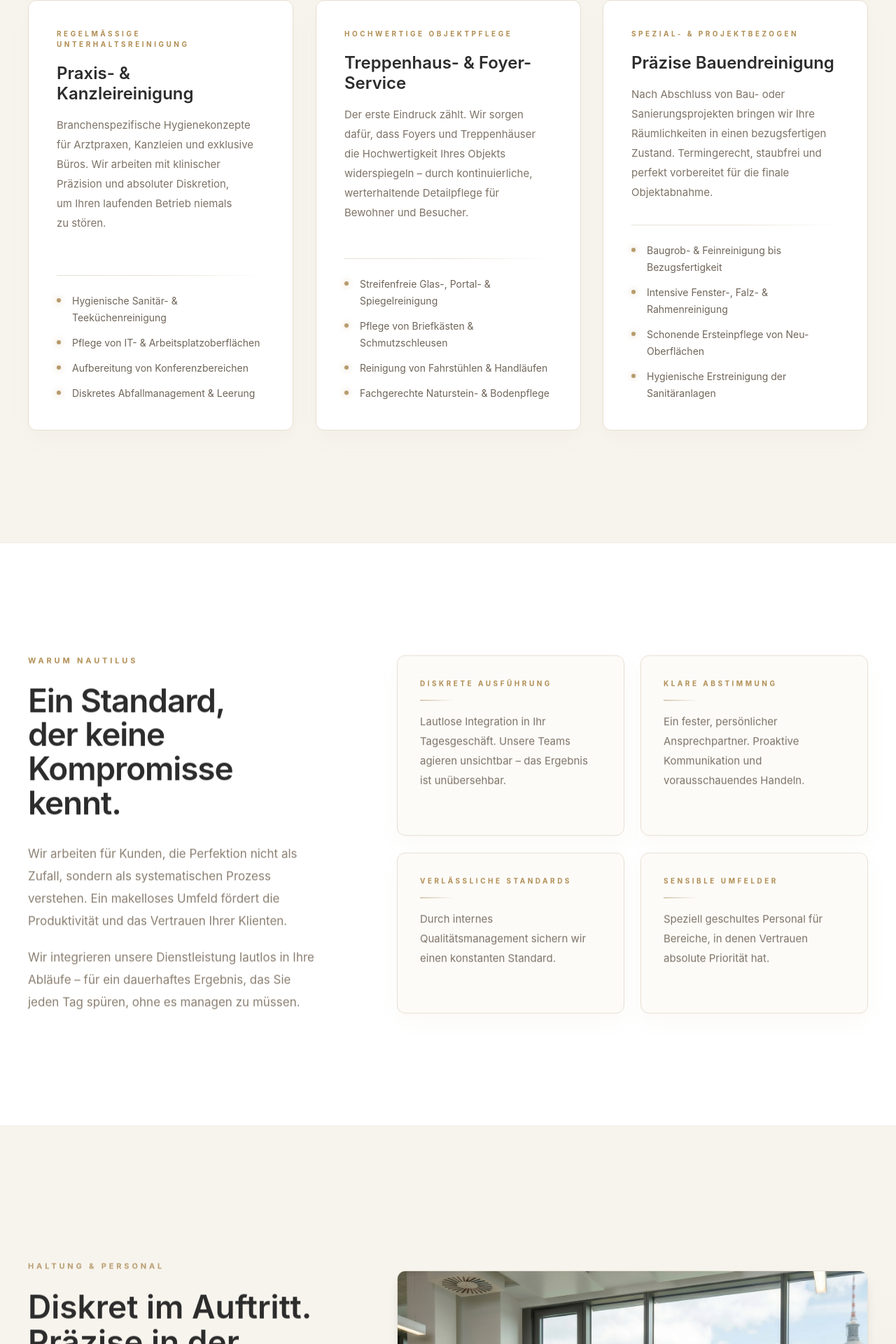
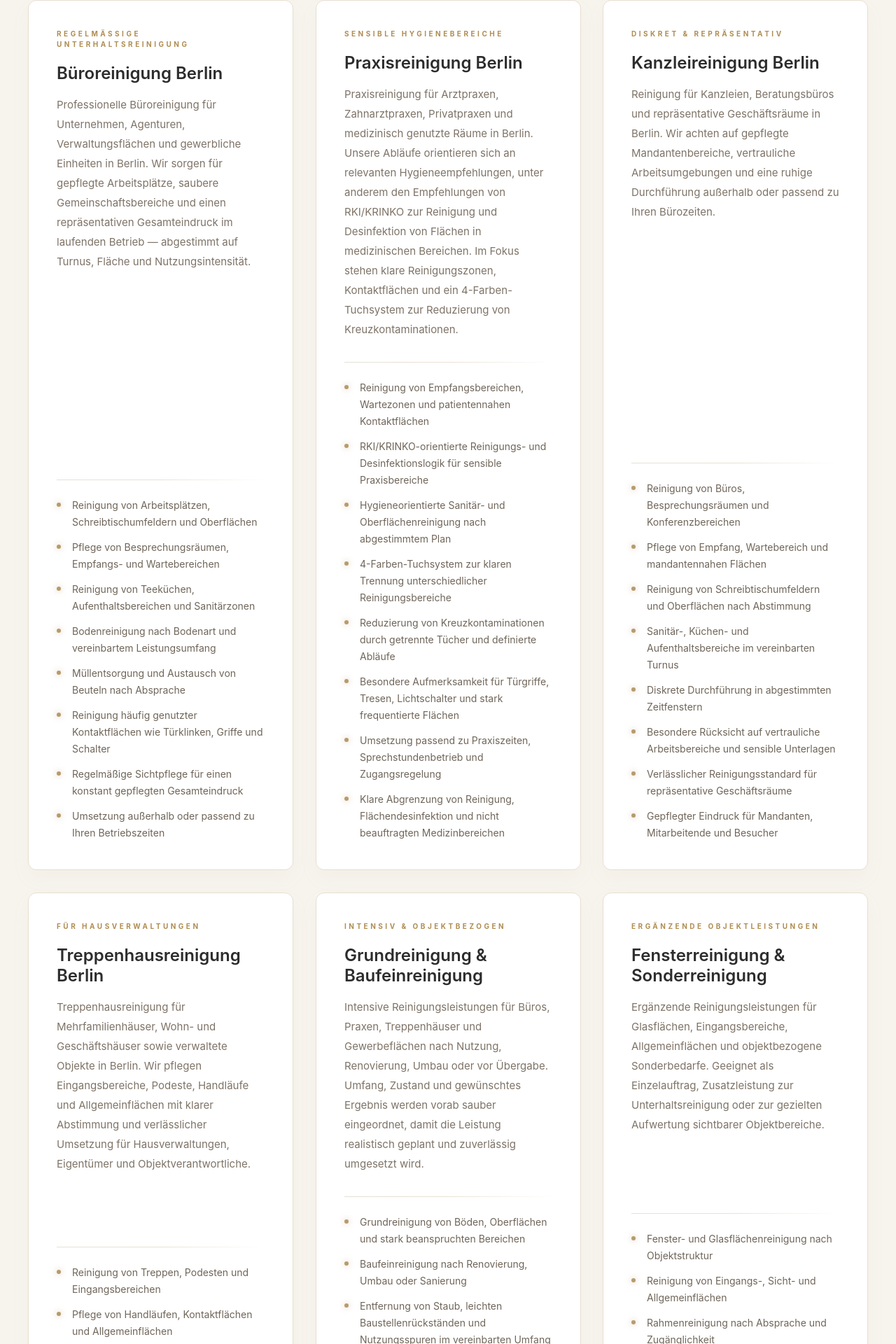
Before and after one commit to sticky030/nautilus-facility-cleaning, a React (Vite) app: page / in a window 1280 px wide. Shown: the part 1383-3303 px from the top of the page at 70% size. Built offline with nearby package versions, Linux system fonts and the light colour scheme.

Commit message:
Fix: replace services array with six SEO service cards

```diff
--- a/src/App.tsx
+++ b/src/App.tsx
@@ -12,36 +12,99 @@
 
 const services = [
   {
+    id: 'bueroreinigung',
     eyebrow: 'Regelmäßige Unterhaltsreinigung',
-    title: 'Praxis- & Kanzleireinigung',
-    text: 'Branchenspezifische Hygienekonzepte für Arztpraxen, Kanzleien und exklusive Büros. Wir arbeiten mit klinischer Präzision und absoluter Diskretion, um Ihren laufenden Betrieb niemals zu stören.',
+    title: 'Büroreinigung Berlin',
+    text: 'Professionelle Büroreinigung für Unternehmen, Agenturen, Verwaltungsflächen und gewerbliche Einheiten in Berlin. Wir sorgen für gepflegte Arbeitsplätze, saubere Gemeinschaftsbereiche und einen repräsentativen Gesamteindruck im laufenden Betrieb — abgestimmt auf Turnus, Fläche und Nutzungsintensität.',
     bullets: [
-      'Hygienische Sanitär- & Teeküchenreinigung',
-      'Pflege von IT- & Arbeitsplatzoberflächen',
-      'Aufbereitung von Konferenzbereichen',
-      'Diskretes Abfallmanagement & Leerung'
+      'Reinigung von Arbeitsplätzen, Schreibtischumfeldern und Oberflächen',
+      'Pflege von Besprechungsräumen, Empfangs- und Wartebereichen',
+      'Reinigung von Teeküchen, Aufenthaltsbereichen und Sanitärzonen',
+      'Bodenreinigung nach Bodenart und vereinbartem Leistungsumfang',
+      'Müllentsorgung und Austausch von Beuteln nach Absprache',
+      'Reinigung häufig genutzter Kontaktflächen wie Türklinken, Griffe und Schalter',
+      'Regelmäßige Sichtpflege für einen konstant gepflegten Gesamteindruck',
+      'Umsetzung außerhalb oder passend zu Ihren Betriebszeiten'
     ],
   },
   {
-    eyebrow: 'Hochwertige Objektpflege',
-    title: 'Treppenhaus- & Foyer-Service',
-    text: 'Der erste Eindruck zählt. Wir sorgen dafür, dass Foyers und Treppenhäuser die Hochwertigkeit Ihres Objekts widerspiegeln – durch kontinuierliche, werterhaltende Detailpflege für Bewohner und Besucher.',
+    id: 'praxisreinigung',
+    eyebrow: 'Sensible Hygienebereiche',
+    title: 'Praxisreinigung Berlin',
+    text: 'Praxisreinigung für Arztpraxen, Zahnarztpraxen, Privatpraxen und medizinisch genutzte Räume in Berlin. Unsere Abläufe orientieren sich an relevanten Hygieneempfehlungen, unter anderem den Empfehlungen von RKI/KRINKO zur Reinigung und Desinfektion von Flächen in medizinischen Bereichen. Im Fokus stehen klare Reinigungszonen, Kontaktflächen und ein 4-Farben-Tuchsystem zur Reduzierung von Kreuzkontaminationen.',
     bullets: [
-      'Streifenfreie Glas-, Portal- & Spiegelreinigung',
-      'Pflege von Briefkästen & Schmutzschleusen',
-      'Reinigung von Fahrstühlen & Handläufen',
-      'Fachgerechte Naturstein- & Bodenpflege'
+      'Reinigung von Empfangsbereichen, Wartezonen und patientennahen Kontaktflächen',
+      'RKI/KRINKO-orientierte Reinigungs- und Desinfektionslogik für sensible Praxisbereiche',
+      'Hygieneorientierte Sanitär- und Oberflächenreinigung nach abgestimmtem Plan',
+      '4-Farben-Tuchsystem zur klaren Trennung unterschiedlicher Reinigungsbereiche',
+      'Reduzierung von Kreuzkontaminationen durch getrennte Tücher und definierte Abläufe',
+      'Besondere Aufmerksamkeit für Türgriffe, Tresen, Lichtschalter und stark frequentierte Flächen',
+      'Umsetzung passend zu Praxiszeiten, Sprechstundenbetrieb und Zugangsregelung',
+      'Klare Abgrenzung von Reinigung, Flächendesinfektion und nicht beauftragten Medizinbereichen'
     ],
   },
   {
-    eyebrow: 'Spezial- & Projektbezogen',
-    title: 'Präzise Bauendreinigung',
-    text: 'Nach Abschluss von Bau- oder Sanierungsprojekten bringen wir Ihre Räumlichkeiten in einen bezugsfertigen Zustand. Termingerecht, staubfrei und perfekt vorbereitet für die finale Objektabnahme.',
+    id: 'kanzleireinigung',
+    eyebrow: 'Diskret & repräsentativ',
+    title: 'Kanzleireinigung Berlin',
+    text: 'Reinigung für Kanzleien, Beratungsbüros und repräsentative Geschäftsräume in Berlin. Wir achten auf gepflegte Mandantenbereiche, vertrauliche Arbeitsumgebungen und eine ruhige Durchführung außerhalb oder passend zu Ihren Bürozeiten.',
     bullets: [
-      'Baugrob- & Feinreinigung bis Bezugsfertigkeit',
-      'Intensive Fenster-, Falz- & Rahmenreinigung',
-      'Schonende Ersteinpflege von Neu-Oberflächen',
-      'Hygienische Erstreinigung der Sanitäranlagen'
+      'Reinigung von Büros, Besprechungsräumen und Konferenzbereichen',
+      'Pflege von Empfang, Wartebereich und mandantennahen Flächen',
+      'Reinigung von Schreibtischumfeldern und Oberflächen nach Abstimmung',
+      'Sanitär-, Küchen- und Aufenthaltsbereiche im vereinbarten Turnus',
+      'Diskrete Durchführung in abgestimmten Zeitfenstern',
+      'Besondere Rücksicht auf vertrauliche Arbeitsbereiche und sensible Unterlagen',
+      'Verlässlicher Reinigungsstandard für repräsentative Geschäftsräume',
+      'Gepflegter Eindruck für Mandanten, Mitarbeitende und Besucher'
+    ],
+  },
+  {
+    id: 'treppenhausreinigung',
+    eyebrow: 'Für Hausverwaltungen',
+    title: 'Treppenhausreinigung Berlin',
+    text: 'Treppenhausreinigung für Mehrfamilienhäuser, Wohn- und Geschäftshäuser sowie verwaltete Objekte in Berlin. Wir pflegen Eingangsbereiche, Podeste, Handläufe und Allgemeinflächen mit klarer Abstimmung und verlässlicher Umsetzung für Hausverwaltungen, Eigentümer und Objektverantwortliche.',
+    bullets: [
+      'Reinigung von Treppen, Podesten und Eingangsbereichen',
+      'Pflege von Handläufen, Kontaktflächen und Allgemeinflächen',
+      'Reinigung von Aufzugsbereichen nach Absprache',
+      'Reinigung von Briefkastenanlagen und Klingelbereichen nach Leistungsplan',
+      'Entfernung von Grobschmutz im vereinbarten Umfang',
+      'Objektbezogener Turnus nach Nutzung, Frequenz und Verwaltungsbedarf',
+      'Geeignet für Hausverwaltungen, WEGs, Eigentümer und kleinere Objektbestände',
+      'Klare Rückmeldung bei Auffälligkeiten im Objekt nach Abstimmung'
+    ],
+  },
+  {
+    id: 'grundreinigung',
+    eyebrow: 'Intensiv & objektbezogen',
+    title: 'Grundreinigung & Baufeinreinigung',
+    text: 'Intensive Reinigungsleistungen für Büros, Praxen, Treppenhäuser und Gewerbeflächen nach Nutzung, Renovierung, Umbau oder vor Übergabe. Umfang, Zustand und gewünschtes Ergebnis werden vorab sauber eingeordnet, damit die Leistung realistisch geplant und zuverlässig umgesetzt wird.',
+    bullets: [
+      'Grundreinigung von Böden, Oberflächen und stark beanspruchten Bereichen',
+      'Baufeinreinigung nach Renovierung, Umbau oder Sanierung',
+      'Entfernung von Staub, leichten Baustellenrückständen und Nutzungsspuren im vereinbarten Umfang',
+      'Reinigung von Sanitär-, Eingangs-, Neben- und Übergabebereichen',
+      'Intensive Pflege sichtbarer Flächen für einen sauberen Übergabezustand',
+      'Vorbereitung für Nutzung, Übergabe oder anschließende Unterhaltsreinigung',
+      'Objektbezogene Einschätzung von Aufwand, Material und Zeitfenster vor Beginn',
+      'Geeignet für Büros, Praxen, Treppenhäuser und kleinere Gewerbeobjekte'
+    ],
+  },
+  {
+    id: 'fensterreinigung',
+    eyebrow: 'Ergänzende Objektleistungen',
+    title: 'Fensterreinigung & Sonderreinigung',
+    text: 'Ergänzende Reinigungsleistungen für Glasflächen, Eingangsbereiche, Allgemeinflächen und objektbezogene Sonderbedarfe. Geeignet als Einzelauftrag, Zusatzleistung zur Unterhaltsreinigung oder zur gezielten Aufwertung sichtbarer Objektbereiche.',
+    bullets: [
+      'Fenster- und Glasflächenreinigung nach Objektstruktur',
+      'Reinigung von Eingangs-, Sicht- und Allgemeinflächen',
+      'Rahmenreinigung nach Absprache und Zugänglichkeit',
+      'Sonderreinigung nach besonderer Nutzung, Übergabe oder Zusatzbedarf',
+      'Reinigung einzelner Objektbereiche außerhalb des laufenden Turnus',
+      'Ergänzende Leistungen für Hausverwaltungen, Büros, Praxen und Gewerbeflächen',
+      'Objektbezogene Planung nach Besichtigung, Verschmutzungsgrad und Zugänglichkeit',
+      'Klare Abstimmung von Umfang, Zeitfenster und gewünschtem Ergebnis'
     ],
   },
 ]
```
